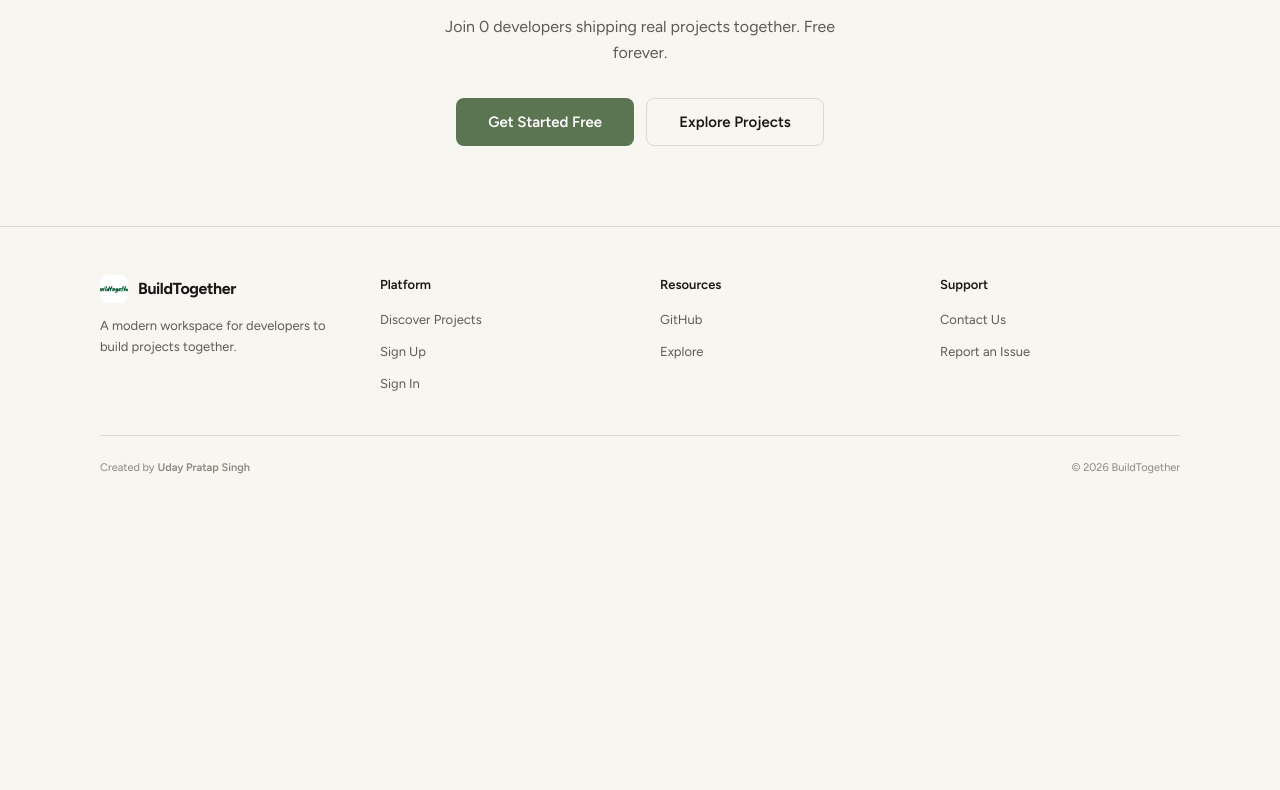
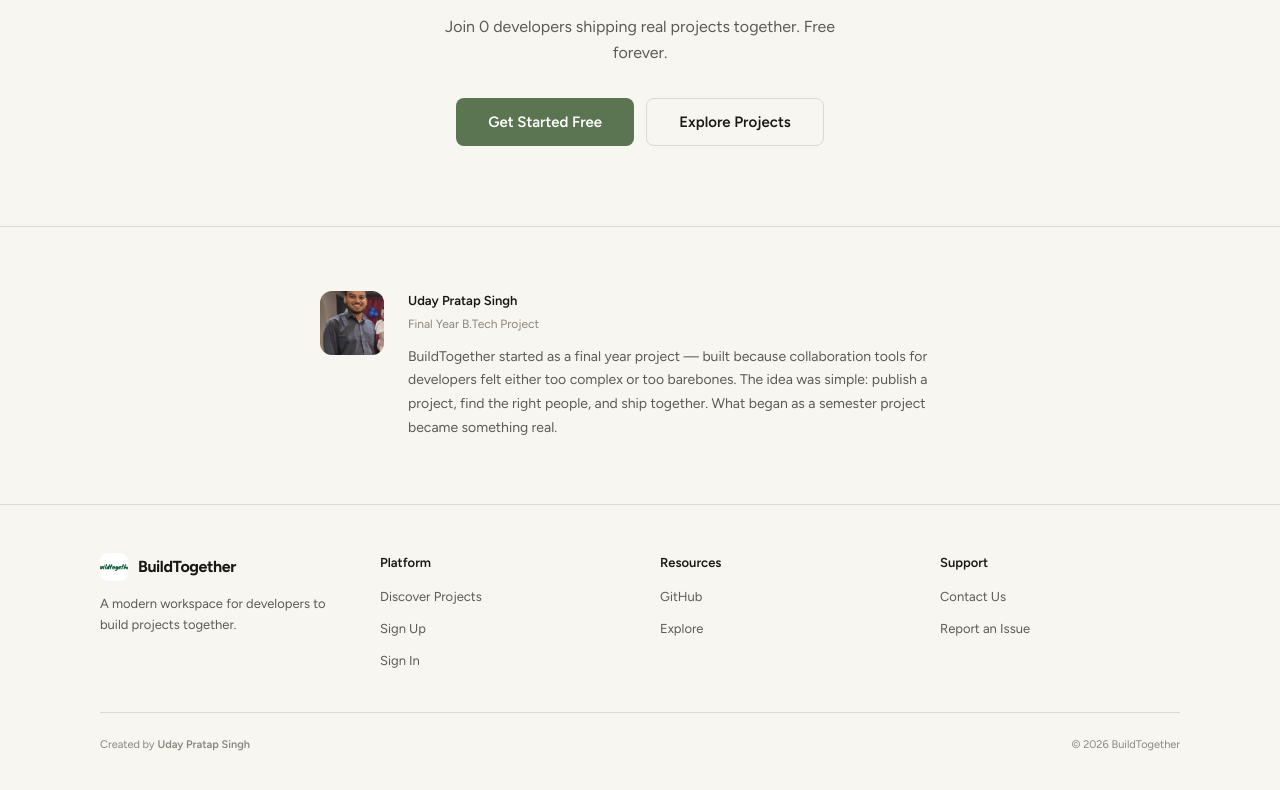
Before and after one commit to codebyuday/BuildTogether, a React (Vite) app: page / in a window 1280 px wide. Shown: the part 4012-4802 px from the top of the page. Before the commit the page ends 4536 px from the top, so only its background shows below. Built offline with nearby package versions, Linux system fonts and the light colour scheme; no server answers; the database is empty.

Commit message:
add: origin story section — Uday's B.Tech final year project

```diff
--- a/src/pages/Landing.jsx
+++ b/src/pages/Landing.jsx
@@ -317,6 +317,24 @@ export default function Landing() {
         </div>
       </section>
 
+      {/* Origin Story */}
+      <section className="py-16 px-6 sm:px-8 border-t border-line">
+        <div className="mx-auto max-w-[640px] flex items-start gap-6">
+          <img src="/uday.jpg" alt="Uday Pratap Singh"
+            className="w-16 h-16 rounded-xl object-cover bg-surface-container-high shrink-0" />
+          <div>
+            <p className="text-[13px] font-semibold text-on-surface mb-1">Uday Pratap Singh</p>
+            <p className="text-[12px] text-muted mb-3">Final Year B.Tech Project</p>
+            <p className="text-[14px] leading-[1.7] text-on-surface-variant">
+              BuildTogether started as a final year project — built because collaboration
+              tools for developers felt either too complex or too barebones. The idea was
+              simple: publish a project, find the right people, and ship together. What
+              began as a semester project became something real.
+            </p>
+          </div>
+        </div>
+      </section>
+
       {/* Footer */}
       <footer className="border-t border-line px-6 sm:px-8 py-12 bg-surface">
         <div className="mx-auto max-w-[1080px]">
```
Also changed, not shown: public/uday.jpg (added).
